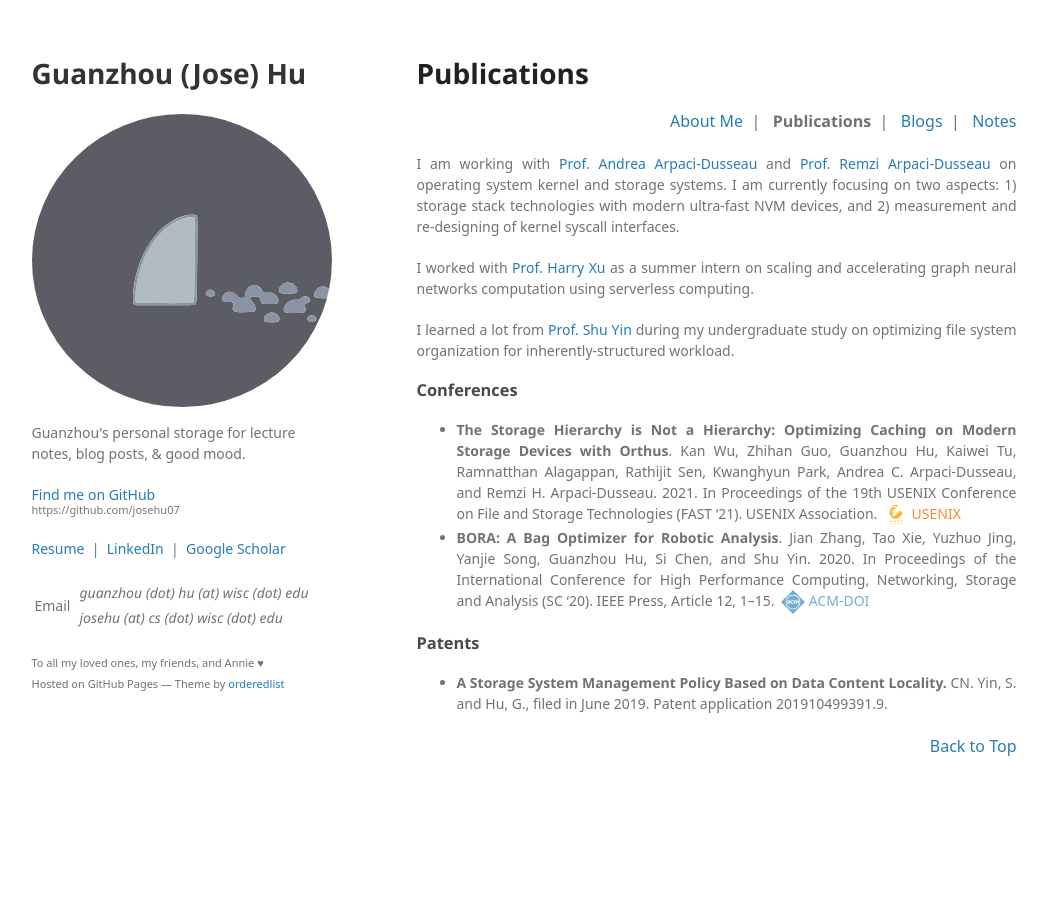
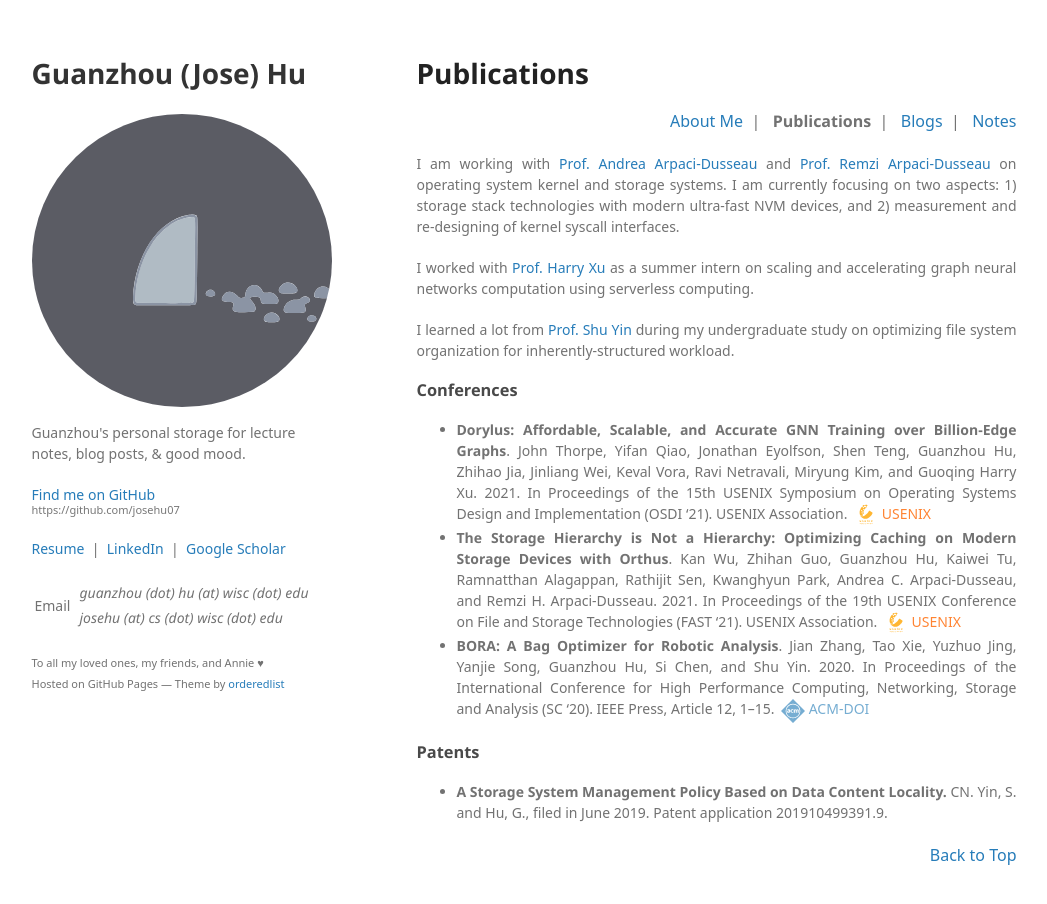
Before and after one commit to josehu07/josehu07.github.io, a Jekyll site: the page built from publications.md, in a window 1280 px wide and 937 px high. Shown: the top 904 px of the window, without its empty margins (116-1163 px from the left). Built offline with Jekyll 4.4.1, drawn with Linux system fonts in a browser that asks for light colours; some web fonts are replaced; a script that is not in the unit is left out.

Commit message:
add publication

```diff
--- a/publications.md
+++ b/publications.md
@@ -56,6 +56,9 @@ I learned a lot from [Prof. Shu Yin](http://sist.shanghaitech.edu.cn/2018/0502/c
 
 ### Conferences
 
+- <b>Dorylus: Affordable, Scalable, and Accurate GNN Training over Billion-Edge Graphs</b>. John Thorpe, Yifan Qiao, Jonathan Eyolfson, Shen Teng, Guanzhou Hu, Zhihao Jia, Jinliang Wei, Keval Vora, Ravi Netravali, Miryung Kim, and Guoqing Harry Xu. 2021. In Proceedings of the 15th USENIX Symposium on Operating Systems Design and Implementation (OSDI '21). USENIX Association.
+    <a class="btn-usenix" href="https://www.usenix.org/conference/osdi21/presentation/thorpe" target="_blank"><img class="paper-button" src="/assets/img/usenix-button.svg" /> USENIX</a>
+    <!-- <a class="btn-pdf" href="https://dl.acm.org/doi/pdf/10.5555/3433701.3433716" target="_blank"><img class="paper-button" src="/assets/img/pdf-button.svg" /> PDF</a> -->
 - <b>The Storage Hierarchy is Not a Hierarchy: Optimizing Caching on Modern Storage Devices with Orthus</b>. Kan Wu, Zhihan Guo, Guanzhou Hu, Kaiwei Tu, Ramnatthan Alagappan, Rathijit Sen, Kwanghyun Park, Andrea C. Arpaci-Dusseau, and Remzi H. Arpaci-Dusseau. 2021. In Proceedings of the 19th USENIX Conference on File and Storage Technologies (FAST '21). USENIX Association.
     <a class="btn-usenix" href="https://www.usenix.org/conference/fast21/presentation/wu-kan" target="_blank"><img class="paper-button" src="/assets/img/usenix-button.svg" /> USENIX</a>
     <!-- <a class="btn-pdf" href="https://dl.acm.org/doi/pdf/10.5555/3433701.3433716" target="_blank"><img class="paper-button" src="/assets/img/pdf-button.svg" /> PDF</a> -->
```
